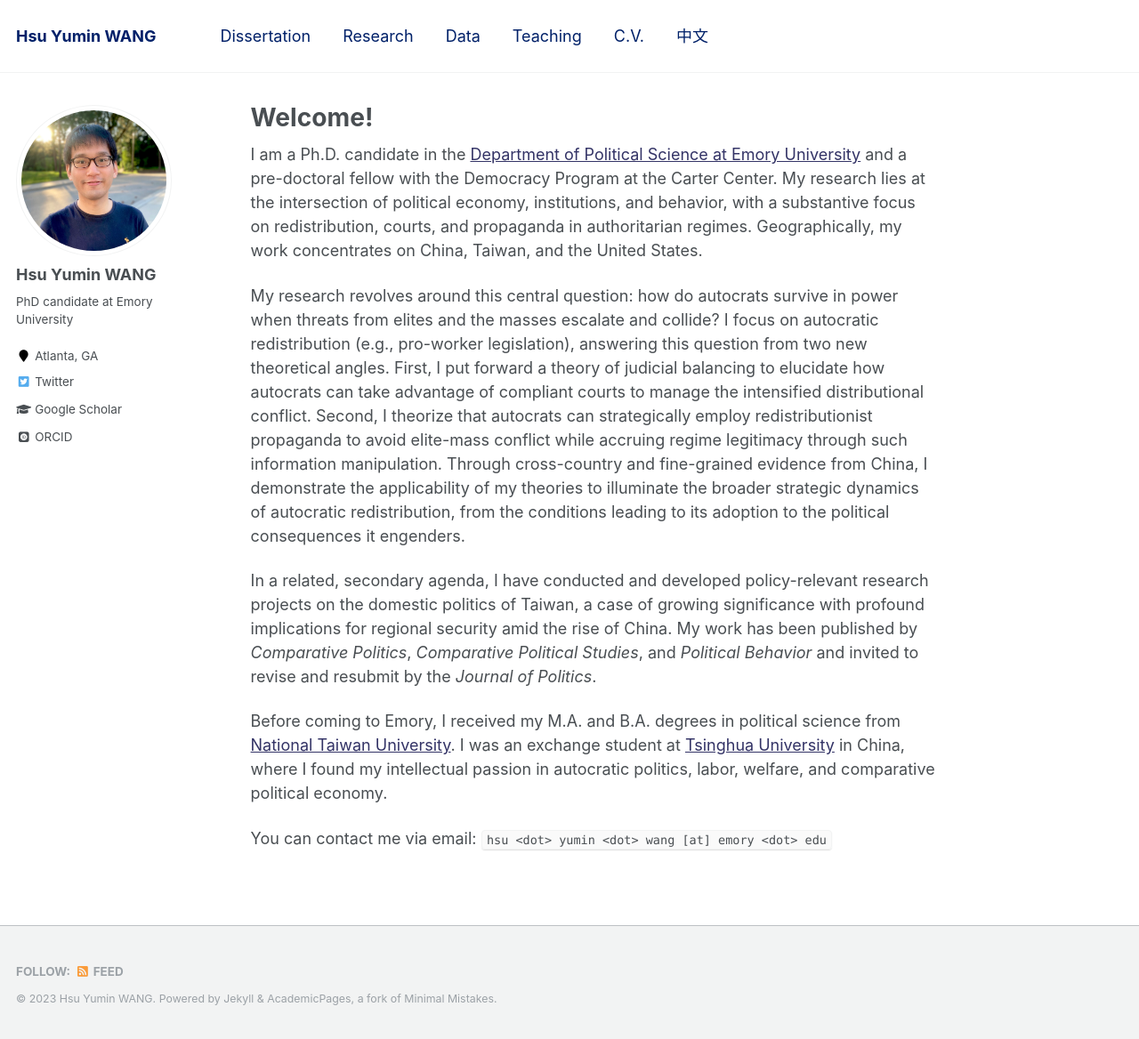
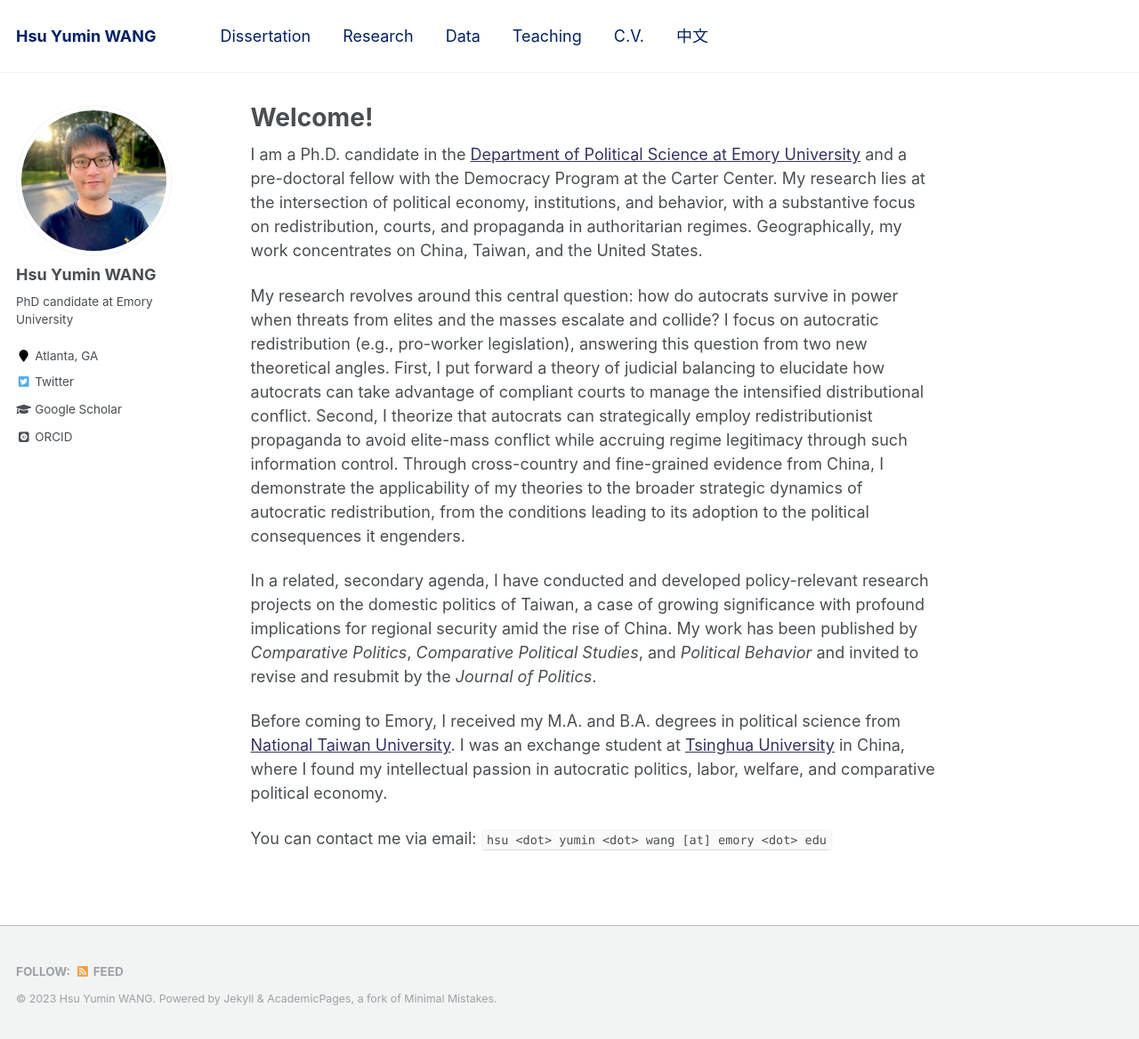
Before and after one commit to hsuyumin/hsuyumin.github.io, a Jekyll site: the page built from _pages/about.md, in a window 1280 px wide and 1168 px high. Shown: the whole window at 89% size. Built offline with Jekyll 4.4.1, drawn with Linux system fonts in a browser that asks for light colours; some web fonts are replaced.

Commit message:
Update about.md

```diff
--- a/_pages/about.md
+++ b/_pages/about.md
@@ -10,7 +10,7 @@ redirect_from:
 
 I am a Ph.D. candidate in the [Department of Political Science at Emory University](http://polisci.emory.edu/home/) and a pre-doctoral fellow with the Democracy Program at the Carter Center. My research lies at the intersection of political economy, institutions, and behavior, with a substantive focus on redistribution, courts, and propaganda in authoritarian regimes. Geographically, my work concentrates on China, Taiwan, and the United States.
 
-My research revolves around this central question: how do autocrats survive in power when threats from elites and the masses escalate and collide? I focus on autocratic redistribution (e.g., pro-worker legislation), answering this question from two new theoretical angles. First, I put forward a theory of judicial balancing to elucidate how autocrats can take advantage of compliant courts to manage the intensified distributional conflict. Second, I theorize that autocrats can strategically employ redistributionist propaganda to avoid elite-mass conflict while accruing regime legitimacy through such information manipulation. Through cross-country and fine-grained evidence from China, I demonstrate the applicability of my theories to illuminate the broader strategic dynamics of autocratic redistribution, from the conditions leading to its adoption to the political consequences it engenders.
+My research revolves around this central question: how do autocrats survive in power when threats from elites and the masses escalate and collide? I focus on autocratic redistribution (e.g., pro-worker legislation), answering this question from two new theoretical angles. First, I put forward a theory of judicial balancing to elucidate how autocrats can take advantage of compliant courts to manage the intensified distributional conflict. Second, I theorize that autocrats can strategically employ redistributionist propaganda to avoid elite-mass conflict while accruing regime legitimacy through such information control. Through cross-country and fine-grained evidence from China, I demonstrate the applicability of my theories to the broader strategic dynamics of autocratic redistribution, from the conditions leading to its adoption to the political consequences it engenders.
 
 In a related, secondary agenda, I have conducted and developed policy-relevant research projects on the domestic politics of Taiwan, a case of growing significance with profound implications for regional security amid the rise of China. My work has been published by _Comparative Politics_, _Comparative Political Studies_, and _Political Behavior_ and invited to revise and resubmit by the _Journal of Politics_.
 
```
